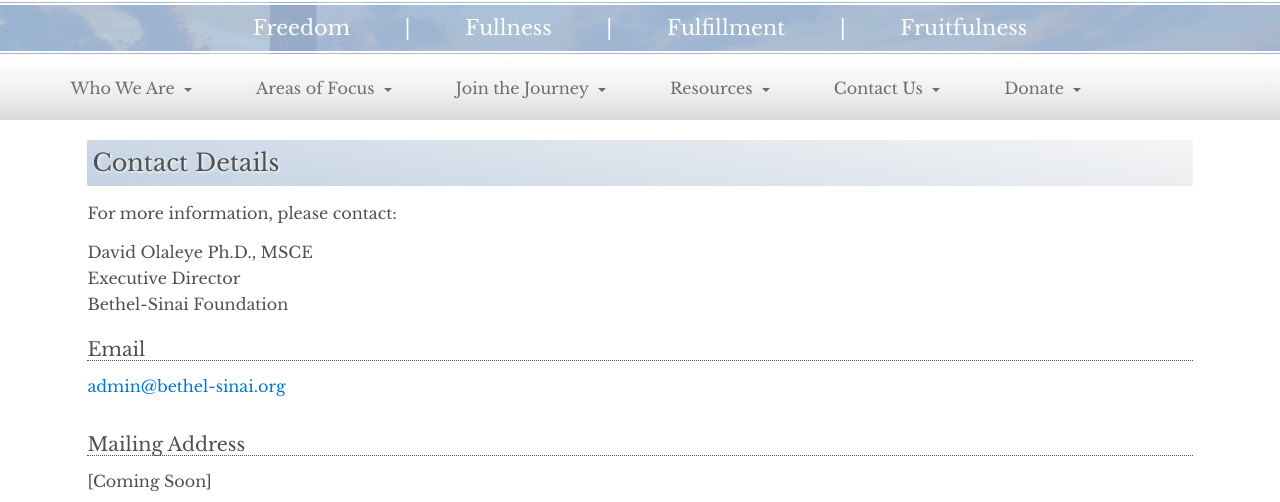
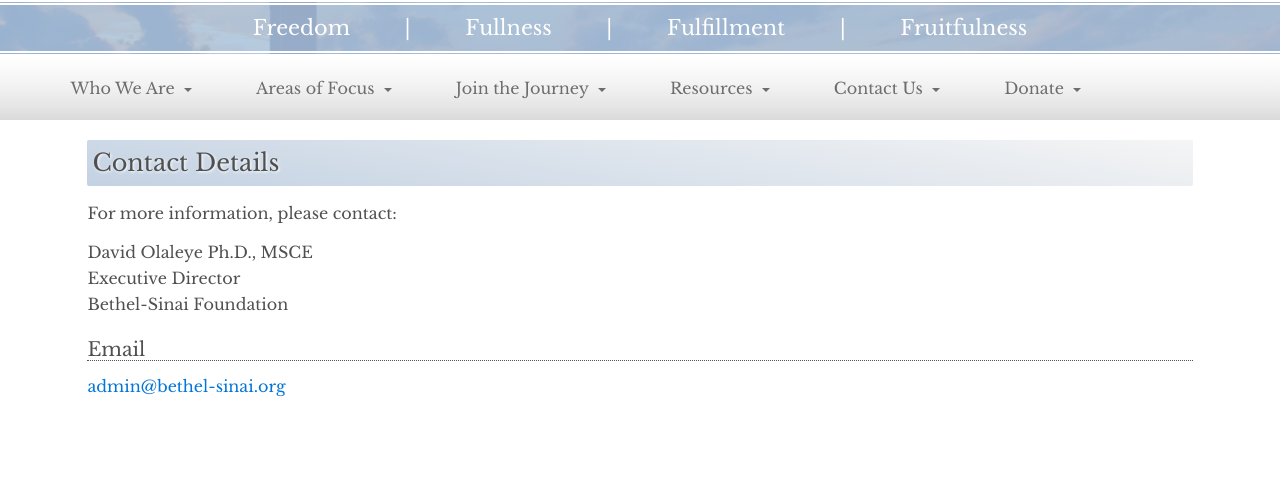
Before and after one commit to aolaleye/bethel-sinai, a plain HTML site: page contact-us.html in a window 1280 px wide. Shown: the part 298-800 px from the top of the page. Drawn offline with nearby package versions, Linux system fonts and the light colour scheme; a script that the page names is missing; a web font is replaced by a local one.

Commit message:
remove mailing address

```diff
--- a/contact-us.html
+++ b/contact-us.html
@@ -109,11 +109,9 @@
           <p class="contact-name">David Olaleye Ph.D., MSCE</p>
           <p class="contact-name">Executive Director</p>
           <p class="contact-name">Bethel-Sinai Foundation</p>
-         <h4>Email</h4>
+          <h4>Email</h4>
             <p><a href="mailto:admin@bethel-sinai.org">admin@bethel-sinai.org</a></p>
-          <h4>Mailing Address</h4>
-            <p>[Coming Soon]</p>
-    		</div><!--/.row-->
+        </div><!--/.row-->
         <!-- /contact details -->
 
       </div><!-- /contact us div -->
```
